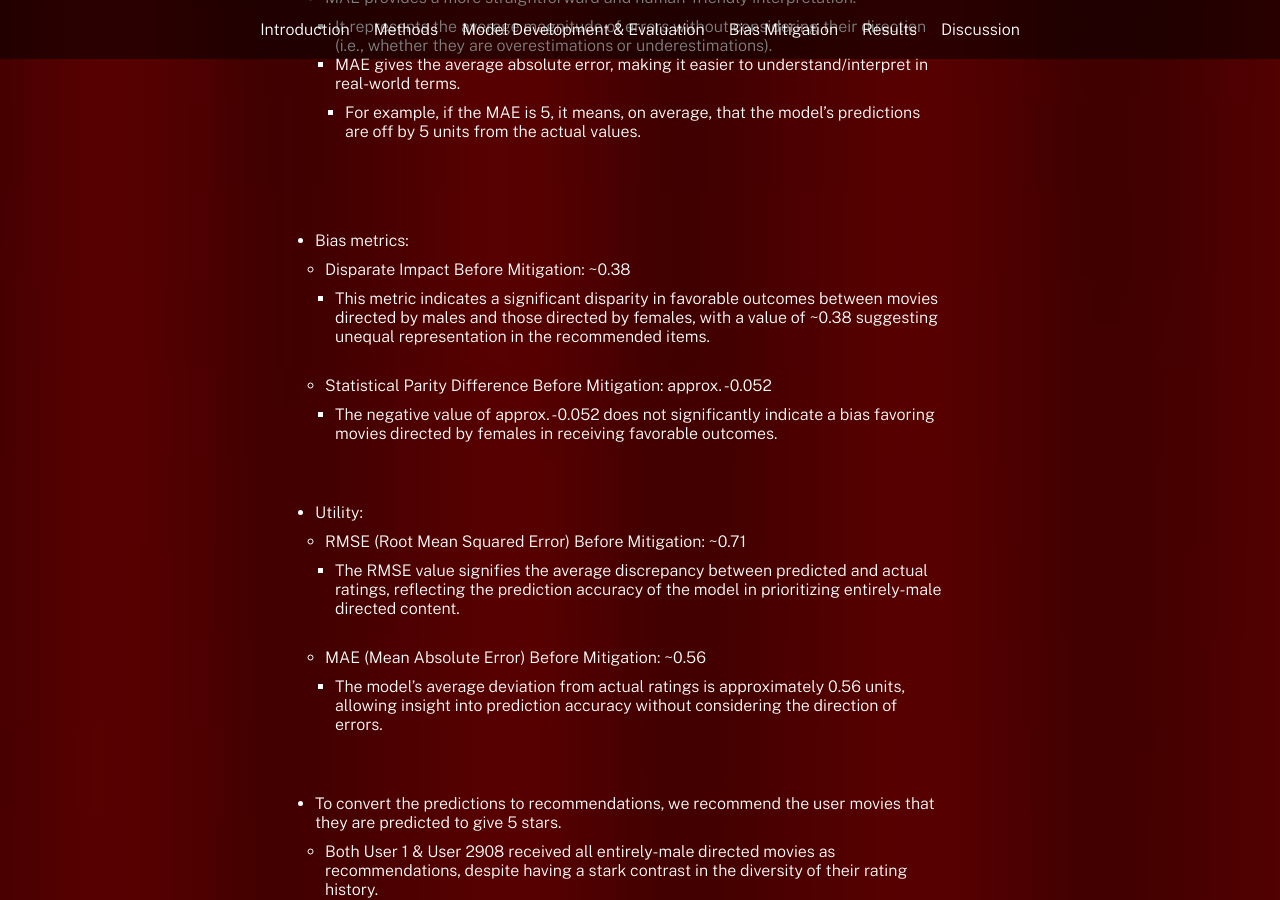
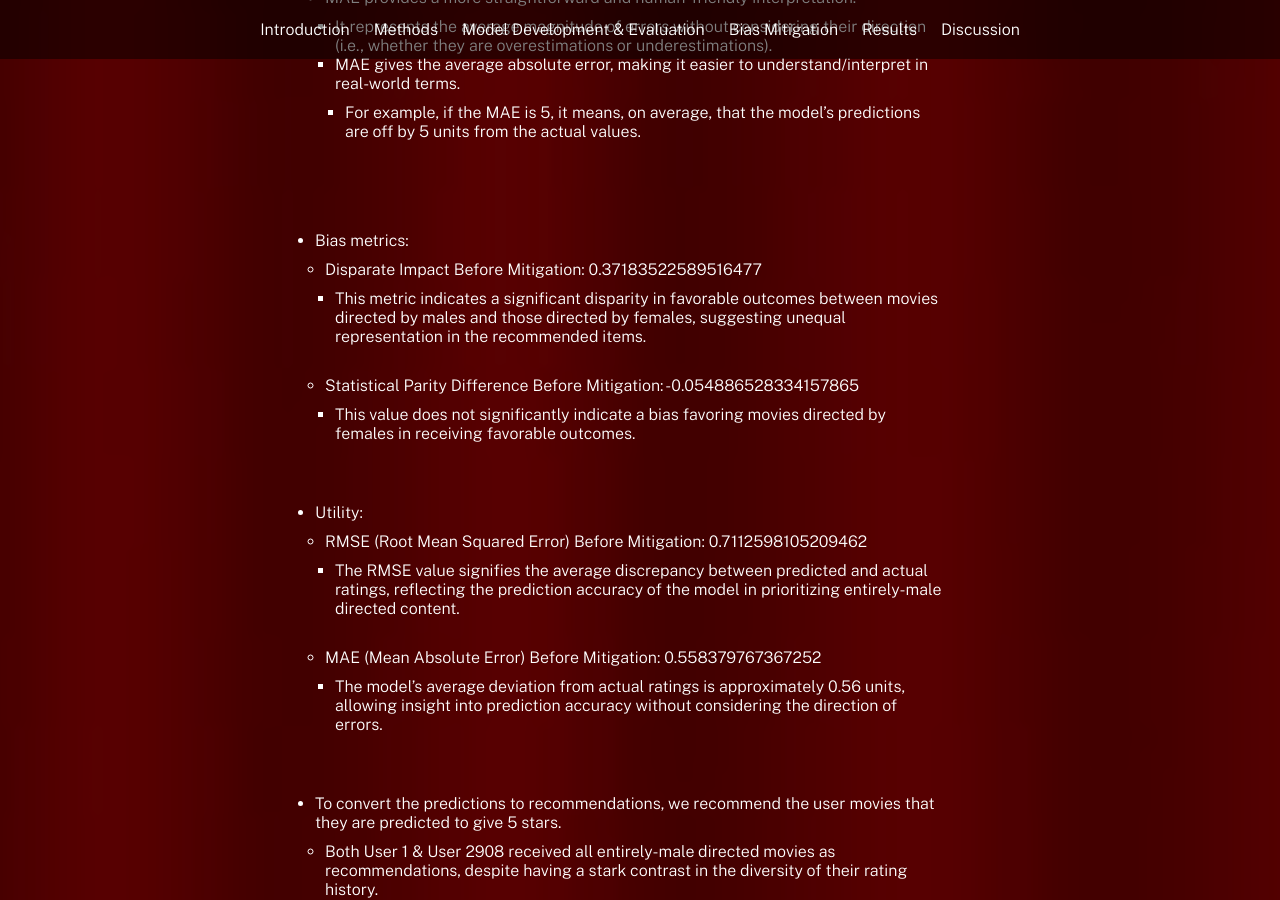
Before and after one commit to michael-garciaperez/DSC180A-Methodology-5, a Jekyll site: the page built from index.md, in a window 1280 px wide and 900 px high, scrolled down 9111 px. Built offline with Jekyll 4.4.1, drawn with Linux system fonts in a browser that asks for light colours; some of the changed text lies outside the part shown.

Commit message:
Update index.md

```diff
--- a/index.md
+++ b/index.md
@@ -55,13 +55,13 @@
 
 Utilizing AIF360 to assess for bias, we measure the **Disparate Impact** and **Statistical Parity Difference** of our dataset.
 
-- Disparate Impact Before Mitigation: ~0.694
+- Disparate Impact Before Mitigation: 0.6936795435950334
   - The **3/4ths rule** is a standard threshold used for disparate impact analysis. If the favorable outcome rate for a group is < 75% (a.k.a. 3/4), bias is present in the dataset.
-  - The Disparate Impact value of ~0.69 maps to a percentage of ~69%, which is < than 75%. There is a **bias in how 5-star ratings** are distributed between the different genders of the directors.
+  - Our Disparate Impact value of ~0.69 maps to a percentage of ~69%, which is < than 75%. There is a **bias in how 5-star ratings** are distributed between the different genders of the directors.
   - Movies with **female directors** are getting 5-star ratings about **69% as often** as **fully male-directed** movies.
   - Fully male-directed movies, as the **privileged group**, are **more likely** to achieve the **favorable outcome** compared to movies with female directors.
 
-- Statistical Parity Difference Before Mitigation: approx. -0.068
+- Statistical Parity Difference Before Mitigation: -0.06810877956209874
    - A Statistical Parity Difference **close to 0** shows **no difference** in the proportion of **favorable outcomes** between different groups.
    - Our value is close to 0 and does **not show a discernible bias**.
 
@@ -77,12 +77,12 @@
   - Full details on model development (e.g., training/testing data, hyperparameter tuning) can be found in the report.
 
 Bias Metrics Before Mitigation:
-- Disparate Impact: ~0.668
+- Disparate Impact: 0.66751005405058
      - The Disparate Impact suggests that the unprivileged group is at a disadvantage compared to the privileged group, as they are less likely to receive favorable outcomes.
-- Statistical Parity Difference: approx. -0.0743
+- Statistical Parity Difference: -0.07432062114365237
       - The Statistical Parity Difference is not a strong indicator of bias due to this value being close to 0.
 
-Accuracy Before Mitigation: ~0.787
+Accuracy Before Mitigation: 0.7866022619775142
 - Refer to the report for full breakdown on utility measures including precision, recall, and f1-score.
 - Refer to the report for figures on the ROC-AUC Curve, Precision-Recall Curve, and Feature Importances Bar Plot.
 
@@ -151,14 +151,14 @@
         - MAE gives the average absolute error, making it easier to understand/interpret in real-world terms.
             - For example, if the MAE is 5, it means, on average, that the model's predictions are off by 5 units from the actual values.
 - Bias metrics:
-    - Disparate Impact Before Mitigation: ~0.38
-        - This metric indicates a significant disparity in favorable outcomes between movies directed by males and those directed by females, with a value of ~0.38 suggesting unequal representation in the recommended items.
-    - Statistical Parity Difference Before Mitigation: approx. -0.052
-        - The negative value of approx. -0.052 does not significantly indicate a bias favoring movies directed by females in receiving favorable outcomes.
+    - Disparate Impact Before Mitigation: 0.37183522589516477
+        - This metric indicates a significant disparity in favorable outcomes between movies directed by males and those directed by females, suggesting unequal representation in the recommended items.
+    - Statistical Parity Difference Before Mitigation: -0.054886528334157865
+        - This value does not significantly indicate a bias favoring movies directed by females in receiving favorable outcomes.
 - Utility:
-    - RMSE (Root Mean Squared Error) Before Mitigation: ~0.71
+    - RMSE (Root Mean Squared Error) Before Mitigation: 0.7112598105209462
         - The RMSE value signifies the average discrepancy between predicted and actual ratings, reflecting the prediction accuracy of the model in prioritizing entirely-male directed content.
-    - MAE (Mean Absolute Error) Before Mitigation: ~0.56
+    - MAE (Mean Absolute Error) Before Mitigation: 0.558379767367252
         - The model's average deviation from actual ratings is approximately 0.56 units, allowing insight into prediction accuracy without considering the direction of errors.
 - To convert the predictions to recommendations, we recommend the user movies that they are predicted to give 5 stars.
     - Both User 1 & User 2908 received all entirely-male directed movies as recommendations, despite having a stark contrast in the diversity of their rating history.
@@ -180,7 +180,7 @@
 - A Random Forest Classifier is **trained on the reweighed dataset**.
 - This approach aims to address bias in the original model's predictions by reweighing instances based on the protected attribute 'all_male_director' before training the model.
 - Bias Metrics After Mitigation:
-    - Disparate Impact: ~1.0
+    - Disparate Impact: 1.0000000000000004
     - Statistical Parity Difference: ~0.0
     - The bias metrics **improved significantly**, with the Disparate Impact being approximately 1 and the Statistical Parity Difference close to zero, **indicating a fair model**.
 - After retraining on the reweighed data, the Random Forest Classifier with 100 estimators achieved an **accuracy of ~0.79**, which **did not increase or decrease** compared to the original accuracy of  ~0.79.
```
